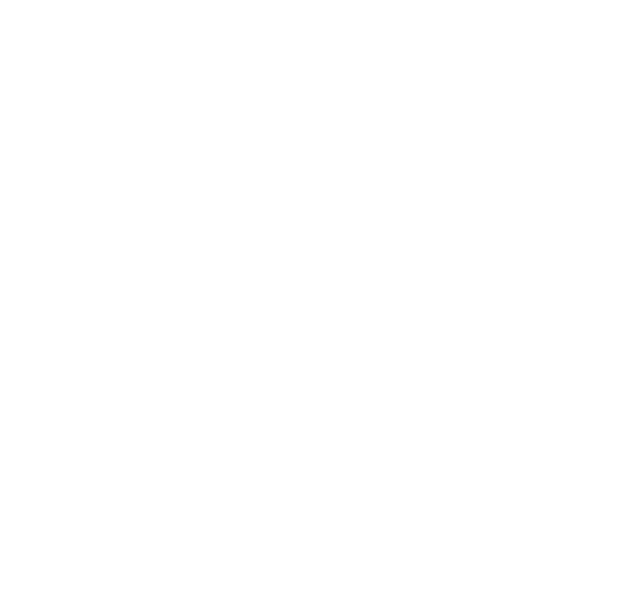
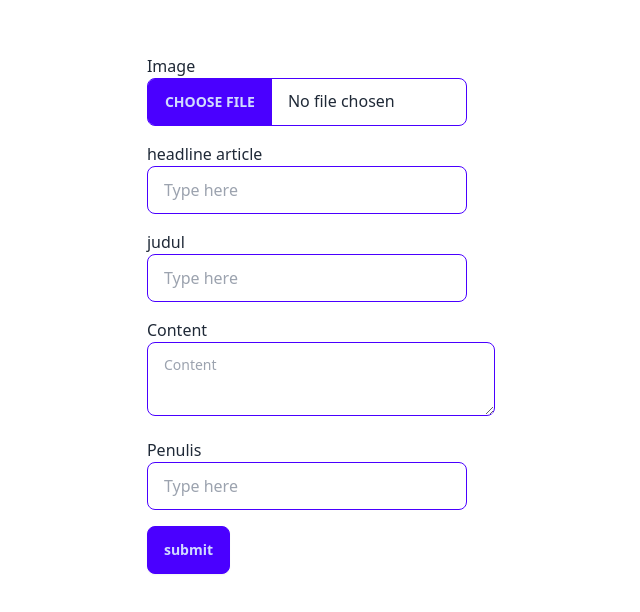
Before and after one commit to akbarr88/bubuid-sman8, a React (Vite) app: page /uploadartikel in a window 1280 px wide. Before the commit this address had no page. Shown: the part 112-724 px from the top of the page, without its empty margins (319-959 px from the left). Built offline with nearby package versions, Linux system fonts and the light colour scheme; sample sign-in values are in the browser's storage.

Commit message:
add:uploadartikelpage

```diff
--- a/src/App.jsx
+++ b/src/App.jsx
@@ -1,20 +1,21 @@
+import { Route, Routes } from "react-router-dom";
 import "./App.css";
-import LandingPage from "./components/landingpage/landingpage";
 import AboutBullying from "./components/aboutbullying/aboutbullying";
-import Konseling from "./components/konseling/konseling";
-import DetailPsikolog from "./components/konseling/detailpsikolog";
 import Artikel from "./components/artikel/artikel";
 import BacaArtikel from "./components/baca-artikel/bacaartikel";
+import DashboardAdmin from "./components/dashboardadmin/dashboardadmin";
+import DataLaporan from "./components/datalaporan/datalaporan";
+import DataPengguna from "./components/datauser/datauser";
+import ReportDetails from "./components/detaillaporan/detaillaporan";
+import DetailPsikolog from "./components/konseling/detailpsikolog";
+import Konseling from "./components/konseling/konseling";
+import LandingPage from "./components/landingpage/landingpage";
+import Lapor from "./components/lapor/lapor";
 import Login from "./components/login/login";
 import Regis from "./components/regis/regis";
-import { Link, Navigate, Route, Routes } from "react-router-dom";
 import PrivateRoute from "./components/routing/privateRoute";
-import Lapor from "./components/lapor/lapor";
-import DashboardAdmin from "./components/dashboardadmin/dashboardadmin";
-import DataLaporan from "./components/datalaporan/datalaporan";
-import ReportDetails from "./components/detaillaporan/detaillaporan";
 import { ContactUs } from "./components/sendemail/send";
-import DataPengguna from "./components/datauser/datauser";
+import UploadArtikel from "./components/uploadartikel/UploadArtikel";
 
 function App() {
   return (
@@ -29,12 +30,13 @@
           <Route path="konseling/:id" element={<DetailPsikolog />} />
           <Route path="artikel" element={<Artikel />} />
           <Route path="artikel/:id" element={<BacaArtikel />} />
-          <Route path="lapor" element={<Lapor/>}/>
-          <Route path="dashboardadmin" element={<DashboardAdmin/>}/>
-          <Route path="datalaporan" element={<DataLaporan/>}/>
-          <Route path="datapengguna" element={<DataPengguna/>}/>
-          <Route path="detaillaporan" element={<ReportDetails/>}/>
-          <Route path="sendemail" element={<ContactUs/>}/>
+          <Route path="lapor" element={<Lapor />} />
+          <Route path="dashboardadmin" element={<DashboardAdmin />} />
+          <Route path="uploadartikel" element={<UploadArtikel />} />
+          <Route path="datalaporan" element={<DataLaporan />} />
+          <Route path="datapengguna" element={<DataPengguna />} />
+          <Route path="detaillaporan" element={<ReportDetails />} />
+          <Route path="sendemail" element={<ContactUs />} />
         </Route>
       </Routes>
     </>
--- a/src/components/routing/privateRoute.jsx
+++ b/src/components/routing/privateRoute.jsx
@@ -1,13 +1,12 @@
-import React, { useEffect, useState } from "react";
+import React from "react";
 import { Navigate, Outlet } from "react-router-dom";
-import axios from "axios";
 
 const PrivateRoute = ({ element, ...rest }) => {
   const token = localStorage.getItem("token");
   const id = localStorage.getItem("id_user");
 
   const isAuthenticated = () => {
-    return !!token
+    return !!token;
   };
 
   return isAuthenticated() ? <Outlet /> : <Navigate to="/login" />;
--- /dev/null
+++ b/src/components/uploadartikel/UploadArtikel.jsx
@@ -0,0 +1,123 @@
+import axios from "axios";
+import React, { useState } from "react";
+
+export default function UploadArtikel() {
+  const [image, setImage] = useState(null);
+  const [judul, setJudul] = useState("");
+  const [isi, setIsi] = useState("");
+  const [loading, setLoading] = useState(false);
+  const [penulis, setPenulis] = useState("");
+  const [headline, setHeadline] = useState("");
+  const token = localStorage.getItem("token");
+  async function handleUpload(e) {
+    setLoading(true);
+    e.preventDefault();
+    const formData = new FormData();
+    formData.append("file", image);
+    const res = await axios.post("http://localhost:3000/upload", formData, {
+      headers: {
+        "Content-Type": "multipart/form-data",
+      },
+    });
+
+    if (!res.data.imageUrl) {
+      setLoading(false);
+      return;
+    }
+
+    const data = {
+      judul,
+      isi,
+      penulis,
+      headline,
+      gambar: res.data.imageUrl,
+    };
+
+    const response = await axios.post("http://localhost:3000/artikel", data, {
+      headers: {
+        Authorization: `Bearer ${token}`,
+        "Content-Type": "application/json",
+      },
+    });
+
+    setLoading(false);
+    alert("Artikel Created");
+    return response;
+  }
+
+  return (
+    <div className="flex flex-col gap-4 items-center justify-center h-screen">
+      <h2 className="text-3xl text-white">Upload Article</h2>
+      <div>
+        <form onSubmit={handleUpload} action="">
+          <label className="block" htmlFor="fileImage">
+            Image
+          </label>
+          <input
+            id="fileImage"
+            name="fileImage"
+            type="file"
+            disabled={loading}
+            onChange={(e) => setImage(e.target.files[0])}
+            className="file-input file-input-bordered file-input-primary w-full max-w-xs"
+          />
+
+          <label className="block mt-4" htmlFor="headline">
+            headline article
+          </label>
+          <input
+            id="headline"
+            name="headline"
+            type="text"
+            value={headline}
+            disabled={loading}
+            placeholder="Type here"
+            className="input input-bordered input-primary w-full max-w-xs"
+            onChange={(e) => setHeadline(e.target.value)}
+          />
+          <label className="block mt-4" htmlFor="judul">
+            judul
+          </label>
+          <input
+            id="judul"
+            name="judul"
+            type="text"
+            value={judul}
+            disabled={loading}
+            placeholder="Type here"
+            className="input input-bordered input-primary w-full max-w-xs"
+            onChange={(e) => setJudul(e.target.value)}
+          />
+          <label className="block mt-4" htmlFor="isi">
+            Content
+          </label>
+          <textarea
+            id="isi"
+            value={isi}
+            name="isi"
+            onChange={(e) => setIsi(e.target.value)}
+            className="textarea textarea-primary w-full"
+            placeholder="Content"
+            disabled={loading}
+          ></textarea>
+          <label className="block mt-4" htmlFor="penulis">
+            Penulis
+          </label>
+          <input
+            id="penulis"
+            name="penulis"
+            type="text"
+            value={penulis}
+            disabled={loading}
+            placeholder="Type here"
+            className="input input-bordered input-primary w-full max-w-xs"
+            onChange={(e) => setPenulis(e.target.value)}
+          />
+          <button disabled={loading} className="btn mt-4 btn-primary">
+            submit
+          </button>
+        </form>
+      </div>
+    </div>
+  );
+}
--- a/src/redux/actions/psikolog.action.js
+++ b/src/redux/actions/psikolog.action.js
@@ -5,11 +5,14 @@
     dispatch(startFeathing());
 
     try {
-      const {data} = await axios.get("https://calm-ruby-chicken-tam.cyclic.app/psikolog", {
-        headers: {
-          Authorization: `Bearer ${token}`,
-        },
-      });
+      const { data } = await axios.get(
+        "https://calm-ruby-chicken-tam.cyclic.app/psikolog",
+        {
+          headers: {
+            Authorization: `Bearer ${token}`,
+          },
+        }
+      );
       dispatch(successGetPsikologs(data.data));
     } catch (error) {
       dispatch(errorFetching(error.message));
@@ -22,7 +25,7 @@
     dispatch(startFeathing());
 
     try {
-      const {data} = await axios.get(`https://calm-ruby-chicken-tam.cyclic.app/psikolog/${id}`, {
+      const { data } = await axios.get(`http://localhost:3000/psikolog/${id}`, {
         headers: {
           Authorization: `Bearer ${token}`,
         },
@@ -33,7 +36,6 @@
     }
   };
 }
-
 
 function startFeathing() {
   return {
```
